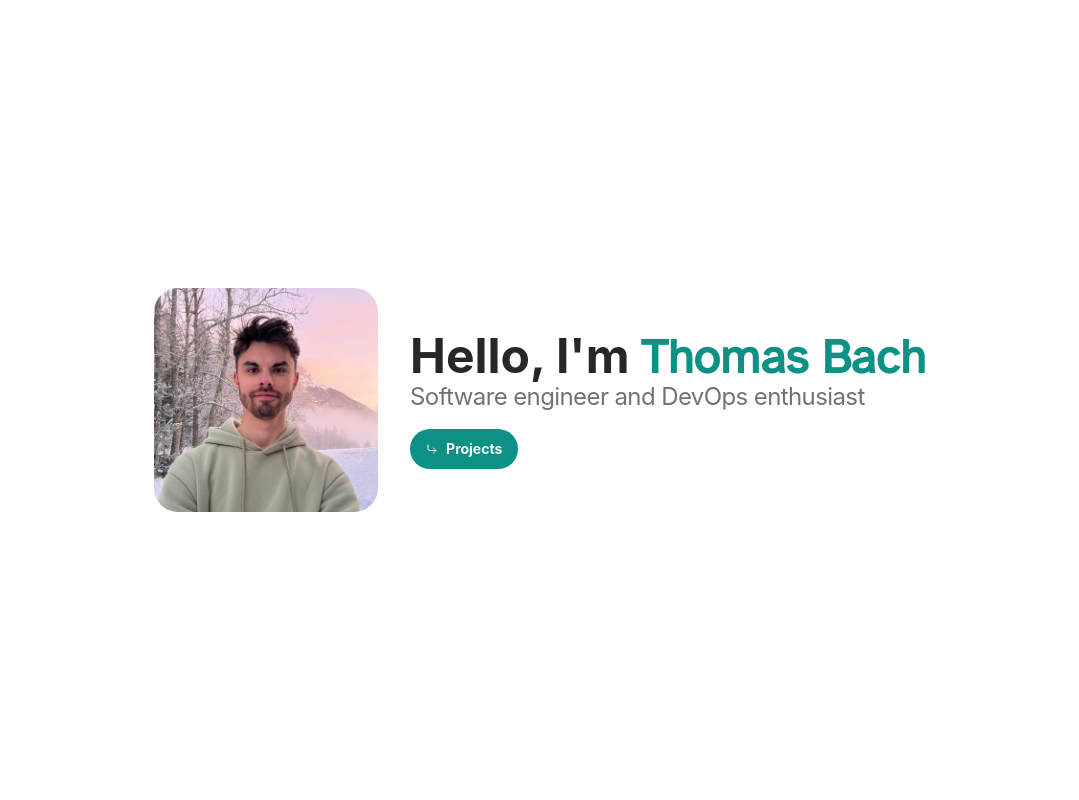
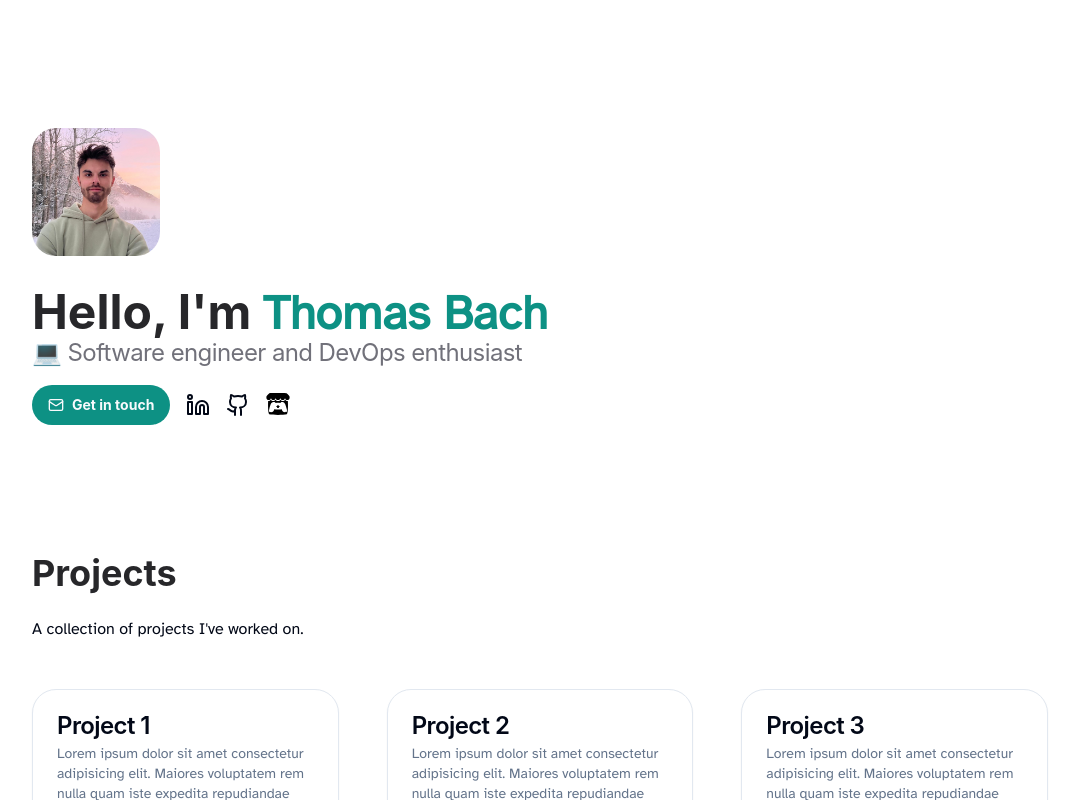
Before and after one commit to thombach/thomasbach.fr, a React (Vite) app: page / in a window 1280 px wide. Shown: the top 800 px of the page, without its empty margins (100-1179 px from the left). Built offline with nearby package versions, Linux system fonts and the light colour scheme.

Commit message:
feat: new hello

```diff
--- a/src/components/Hello.tsx
+++ b/src/components/Hello.tsx
@@ -1,13 +1,13 @@
-import { CornerDownRight } from "lucide-react";
+import { Mail } from "lucide-react";
 import { Button } from "./ui/button";
+import { socials } from "@/components/Socials";
 
 export default function Hello() {
   return (
     <>
-      <div className="flex flex-col justify-center items-center h-screen w-full">
-        <div className="flex md:flex-row flex-col justify-center md:gap-x-8 gap-y-8">
+      <div className="flex flex-col justify-center md:gap-x-8 gap-y-8 mt-32">
         <img
-            className="w-56 rounded-3xl aspect-square"
+          className="w-32 rounded-3xl aspect-square"
           src="profile-photo.jpg"
           alt="Thomas Bach's profile photo"
         />
@@ -16,14 +16,29 @@ export default function Hello() {
             Hello, I'm <span className="text-primary">Thomas Bach</span>
           </h1>
           <h2 className="text-2xl text-zinc-500 tracking-tight">
-              Software engineer and DevOps enthusiast
+            💻 Software engineer and DevOps enthusiast
           </h2>
-            <div>
-              <Button className="mt-4">
-                <CornerDownRight className="mr-2 h-3 w-3" />
-                Projects
+          <div className="flex items-center gap-x-4 mt-4">
+            <Button asChild>
+              <a href="mailto:thomasbach.contact@gmail.com">
+                <Mail className="mr-2 h-4 w-4" />
+                Get in touch
+              </a>
             </Button>
-            </div>
+            {socials.map(
+              ({ name, href, fill, Logo }) =>
+                name !== "mail" && (
+                  <a href={href}>
+                    <Logo
+                      key={name}
+                      className={
+                        "w-6 h-6 hover:text-primary" +
+                        (fill ? " hover:fill-primary" : "")
+                      }
+                    />
+                  </a>
+                )
+            )}
           </div>
         </div>
       </div>
--- a/src/pages/Home.tsx
+++ b/src/pages/Home.tsx
@@ -10,6 +10,7 @@ export default function Home() {
     <>
       <Hello />
       <Section
+        className="mt-32"
         title="Projects"
         intro="A collection of projects I've worked on."
       >
```
Lines whose indentation alone changed are shown as unchanged.
